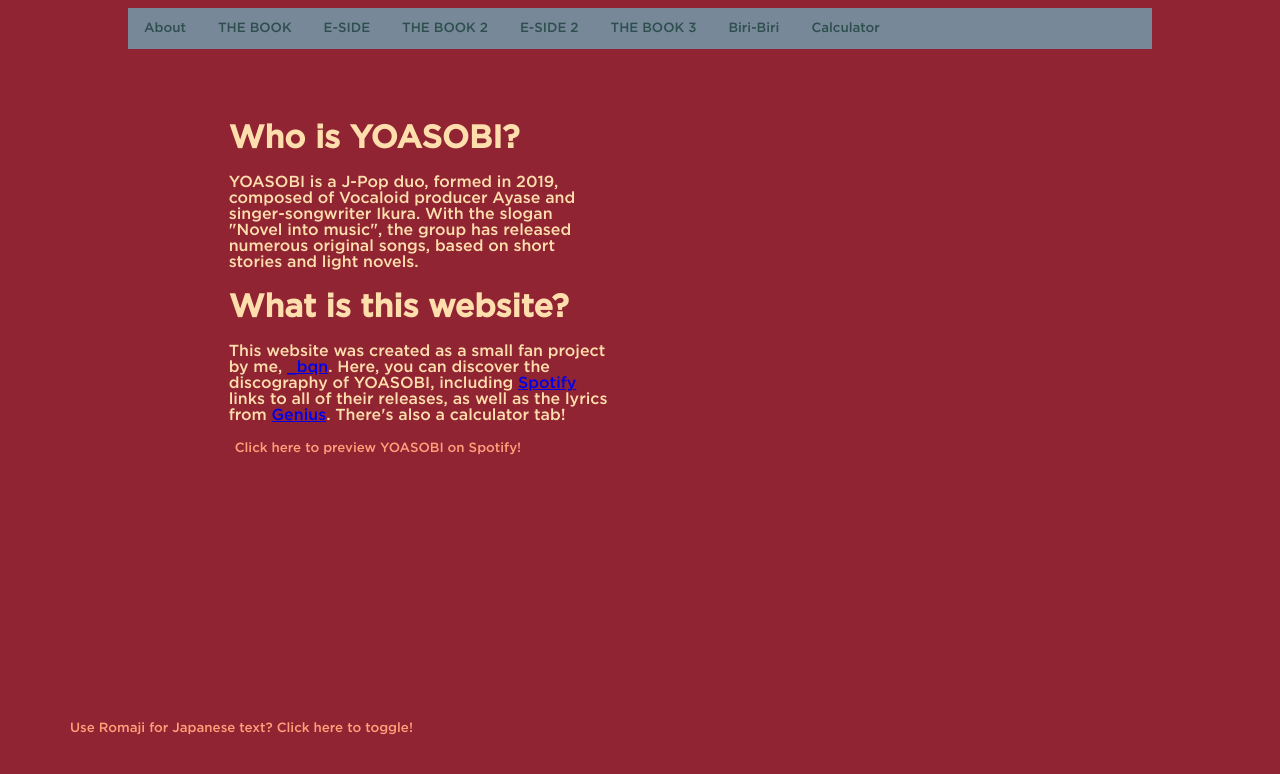
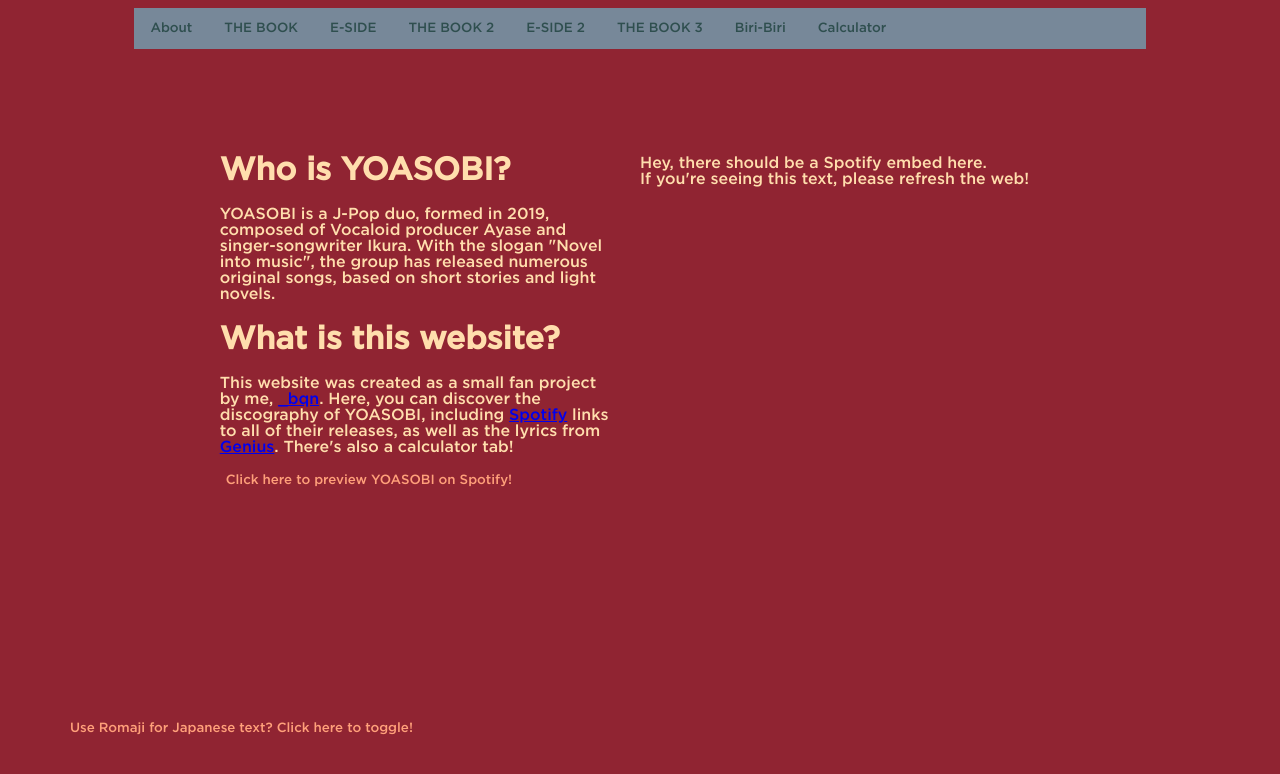
Before and after one commit to just-bqn/YOASOBI, a plain HTML site: page index.html in a window 1280 px wide. Drawn offline with Linux system fonts and the light colour scheme; a script that the page names is missing.

Commit message:
Minor changes
- Better centering.
- Navigation bar and content shouldn't overlap now.

```diff
--- a/index.html
+++ b/index.html
@@ -26,7 +26,6 @@
     </div>
 
     <div class="content">
-      <div class="upper">
       <div class="left">
         <div class="tab-content about">
           <h1>Who is YOASOBI?</h1>
@@ -964,8 +963,12 @@
       </div>
 
       <div class="right">
+        <div class="disclaimer">
+          Hey, there should be a Spotify embed here.
+          <br>
+          If you're seeing this text, please refresh the web!
+        </div>
         <div class="embed-iframe"></div>
-        </div>
       </div>
     </div>
 
@@ -982,7 +985,6 @@
       window.onSpotifyIframeApiReady = (IFrameAPI) => {
         let i, elements, options;
 
-        elements = document.getElementsByClassName('embed-iframe');
         options = {
           width: '100%',
           uri: 'spotify:artist:64tJ2EAv1R6UaZqc4iOCyj'
@@ -996,8 +998,13 @@
                   })
         };
 
+        elements = document.getElementsByClassName('embed-iframe');
         for (i = 0; i < elements.length; i++)
           IFrameAPI.createController(elements[i], options, callback);
+
+        elements = document.getElementsByClassName('disclaimer');
+        for (i = 0; i < elements.length; i++)
+          elements[i].style.display = "none";
       };
     </script>
   </body>
--- a/styles/main.css
+++ b/styles/main.css
@@ -16,20 +16,17 @@ html {
 
 .content {
     padding: 5% 15%;
-}
-
-.upper {
     display: flex;
+    flex-direction: row;
 }
 
 .left {
     flex: 50%;
-    padding: 10px;
 }
 
 .right {
     flex: 50%;
-    padding: 10px;
+    padding-top: 5%;
 }
 
 a:visited {
--- a/styles/tabs.css
+++ b/styles/tabs.css
@@ -1,5 +1,5 @@
 .nav-bar {
-    position: fixed;
+    position: relative;
     left: 10%;
     width: 80%;
     overflow: hidden;
@@ -9,7 +9,7 @@
 .nav-bar button {
     background-color: lightslategray;
     color: darkslategrey;
-    font-family: Gotham;
+    font-family: 'Gotham';
     float: left;
     border: none;
     outline: none;
```
Lines whose indentation alone changed are shown as unchanged.
